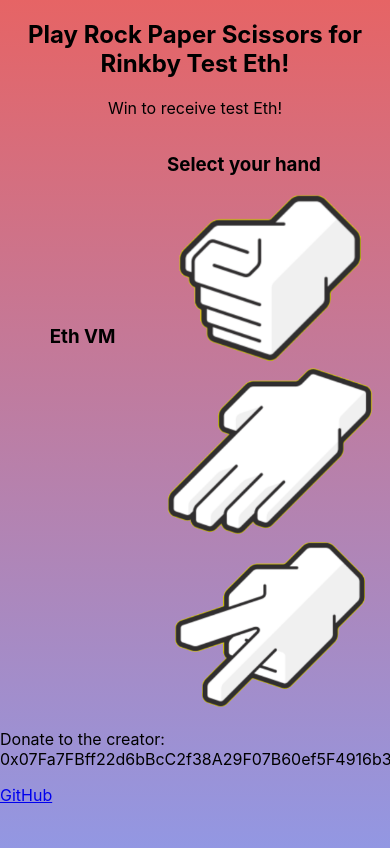
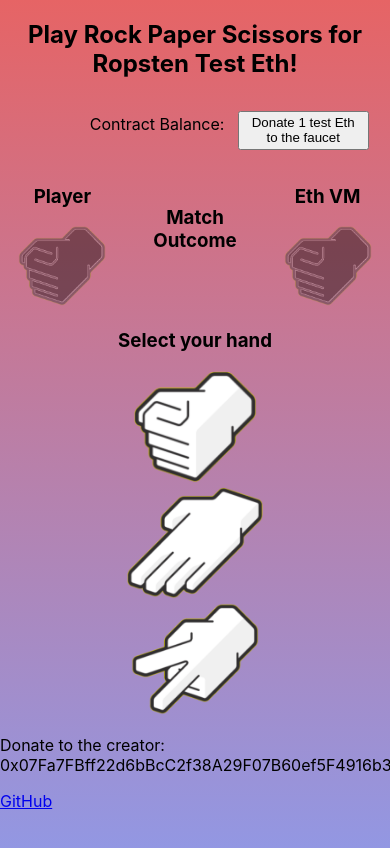
Before and after one commit to mikec3/TestEthFaucet, a React (Create React App) app: page / in a window 390 px wide. Shown: the top 848 px of the page. Built offline with nearby package versions, Linux system fonts and the light colour scheme.

Commit message:
mobile responsive

```diff
--- a/src/App.css
+++ b/src/App.css
@@ -3,11 +3,19 @@
   display: flex;
   flex-direction: row;
   justify-content: flex-end;
-  margin-left: 2vh;
-  margin-right:2vh;
+  margin-left: 1em;
+  margin-right: 1em;
 }
 
-
+@media(width < 500px) {
+.GameWrapper {
+/*  border:1px solid black;*/
+  display: flex;
+  flex-direction: column;
+  margin-left: 0.5em;
+  margin-right: 0.5em;
+}
+}
 
 
 
--- a/src/App.js
+++ b/src/App.js
@@ -120,8 +120,7 @@ function App() {
 
 return (
 <div>
-<div className='Title'> <h2> Play Rock Paper Scissors for Rinkby Test Eth! </h2>
-  <p> Win to receive test Eth! </p>
+<div className='Title'> <h2> Play Rock Paper Scissors for Ropsten Test Eth! </h2>
   </div>
 <div className='GameWrapper'>
   <Donate contractBalance={contractBalance} {...defaultAttackProps}/>
--- a/src/Components/Attack.css
+++ b/src/Components/Attack.css
@@ -1,5 +1,5 @@
 .AttackImage {
-	height: 20vh;
+	height: 10em;
 	/*border: 1px solid black;*/
 	margin-left: auto;
 	margin-right: auto;
@@ -8,3 +8,9 @@
 .ImageWrapper {
 	margin:auto;
 }
+
+@media (width < 500px) {
+.AttackImage {
+	height: 7em;
+}
+}
--- a/src/Components/AttackCard.css
+++ b/src/Components/AttackCard.css
@@ -3,4 +3,5 @@
 	display: flex;
 	flex-direction: column;
 	justify-content: center;
+	text-align: center;
 }
--- a/src/Components/Donate.css
+++ b/src/Components/Donate.css
@@ -1,9 +1,25 @@
 .DonateCard {
 	/*border: 1px solid black;*/
-	max-width: 20vh;
 	text-align: center;
+	max-width: 8em;
 }
 
 button {
-	margin-top: 10vh;
+	margin-top: 1em;
 }
+
+@media (width < 500px) {
+.DonateCard {
+	display: flex;
+	text-align: center;
+	max-width: 100%;
+	justify-content: flex-end;
+
+	}
+
+button {
+	max-width: 35%;
+	margin-left: 1em;
+	margin-right: 1em;
+}
+}
--- a/src/Components/Outcome.css
+++ b/src/Components/Outcome.css
@@ -1,5 +1,5 @@
 img {
-	height: 20vh;
+	height: 7em;
 	/*border: 1px solid black;*/
 	margin-left: auto;
 	margin-right: auto;
@@ -21,7 +21,7 @@ img {
 	align-items: center;
 	margin:auto;
 	/*background: white;*/
-	padding: 2vh;
+	padding: 1em;
 	text-align: center;
 }
 
@@ -29,6 +29,32 @@ img {
 .Hand {
 	/*border: 1px solid black;*/
 	text-align: center;
-	min-width: 20vh;
-	padding: 2vh;
+	min-width: 7em;
+	padding: 7em;
 }
+
+@media (width < 500px) {
+.OutcomeCard{
+	padding-top: 1em;
+	/*border: 1px solid red;*/
+	max-width: 100%;
+	justify-content: center;
+}
+.Outcome{
+	/*border: 1px solid blue;*/
+	width: 25%;
+}
+
+.Hand {
+	/*border: 1px dotted green;*/
+	min-width: 25%;
+	max-width: 25%;
+	text-align: center;
+	padding: 0em;
+}
+
+img{
+	height: 5em;
+}
+
+}
--- a/src/Components/Outcome.js
+++ b/src/Components/Outcome.js
@@ -1,6 +1,7 @@
 import Rock_img from './Rock_img.png'
 import Paper_img from './Paper_img.png'
 import Scissors_img from './Scissors_img.png'
+import Rock_img_holder from './Rock_img_holder.png'
 import './Outcome.css'
 
 function Outcome(props) {
@@ -26,6 +27,7 @@ function ReturnImageToDisplay(num){
   	imageToDisplay = Scissors_img;
   	break;
   	default:
+  	imageToDisplay = Rock_img_holder;
   	break;
   }
   return imageToDisplay;
```
Also changed, not shown: src/Components/Rock_img_holder.png (added), 13 other files (tests, documents, lock files or other folders).
